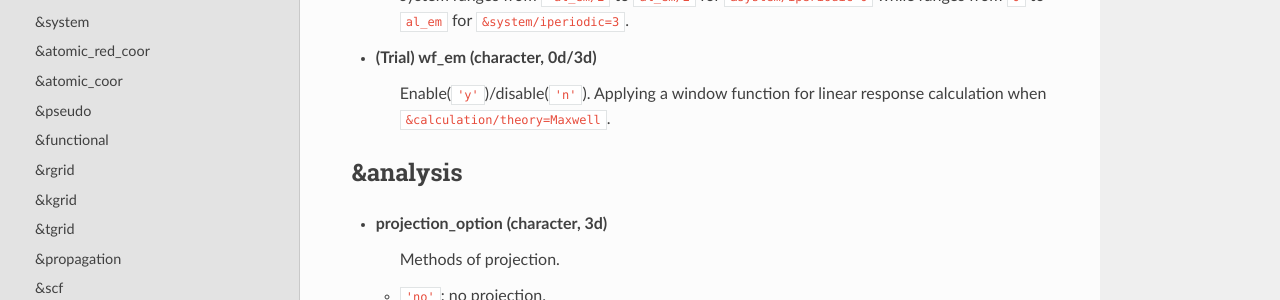
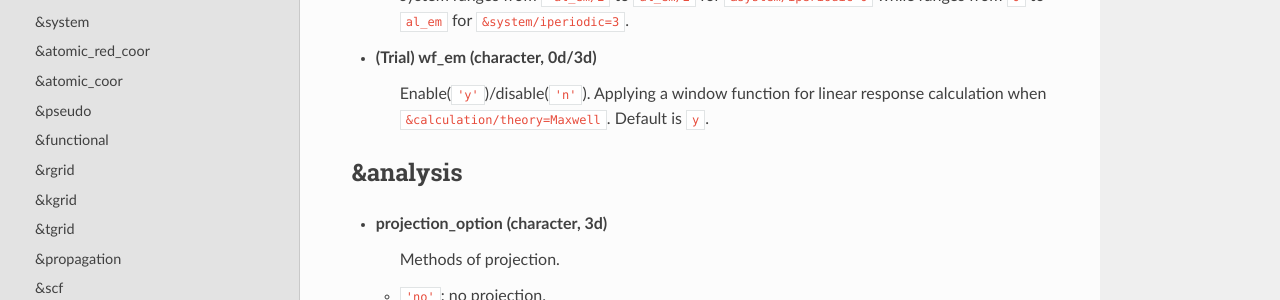
Before and after one commit to SALMON-TDDFT/SALMON-DOCS, a Sphinx documentation site: the page built from source/input_keyword_list.rst, in a window 1280 px wide and 900 px high, scrolled down 15957 px. Shown: the part 149-449 px from the top of the window. Built offline with Sphinx 7.4.7 and the Read the Docs theme 2.0.0, drawn with Linux system fonts in a browser that asks for light colours; formulas are drawn with MathJax 3.

Commit message:
Modify keyword in eh-FDTD

```diff
--- a/source/input_keyword_list.rst
+++ b/source/input_keyword_list.rst
@@ -702,7 +702,7 @@ Input for psudopotentials. Size of array (:) is equal to ``&system/nelem``.
    Location of the observation point in electromagnetic analysis. Note that the coordinate system ranges from ``-al_em/2`` to ``al_em/2`` for ``&system/iperiodic=0`` while ranges from ``0`` to ``al_em`` for ``&system/iperiodic=3``.
 
 - (Trial) **wf_em** (character, 0d/3d)
-   Enable(``'y'``)/disable(``'n'``). Applying a window function for linear response calculation when ``&calculation/theory=Maxwell``.
+   Enable(``'y'``)/disable(``'n'``). Applying a window function for linear response calculation when ``&calculation/theory=Maxwell``. Default is ``y``.
 
 &analysis
 ---------
```
Also changed, not shown: other parts of source/input_keyword_list.rst (+1 -0 lines).
